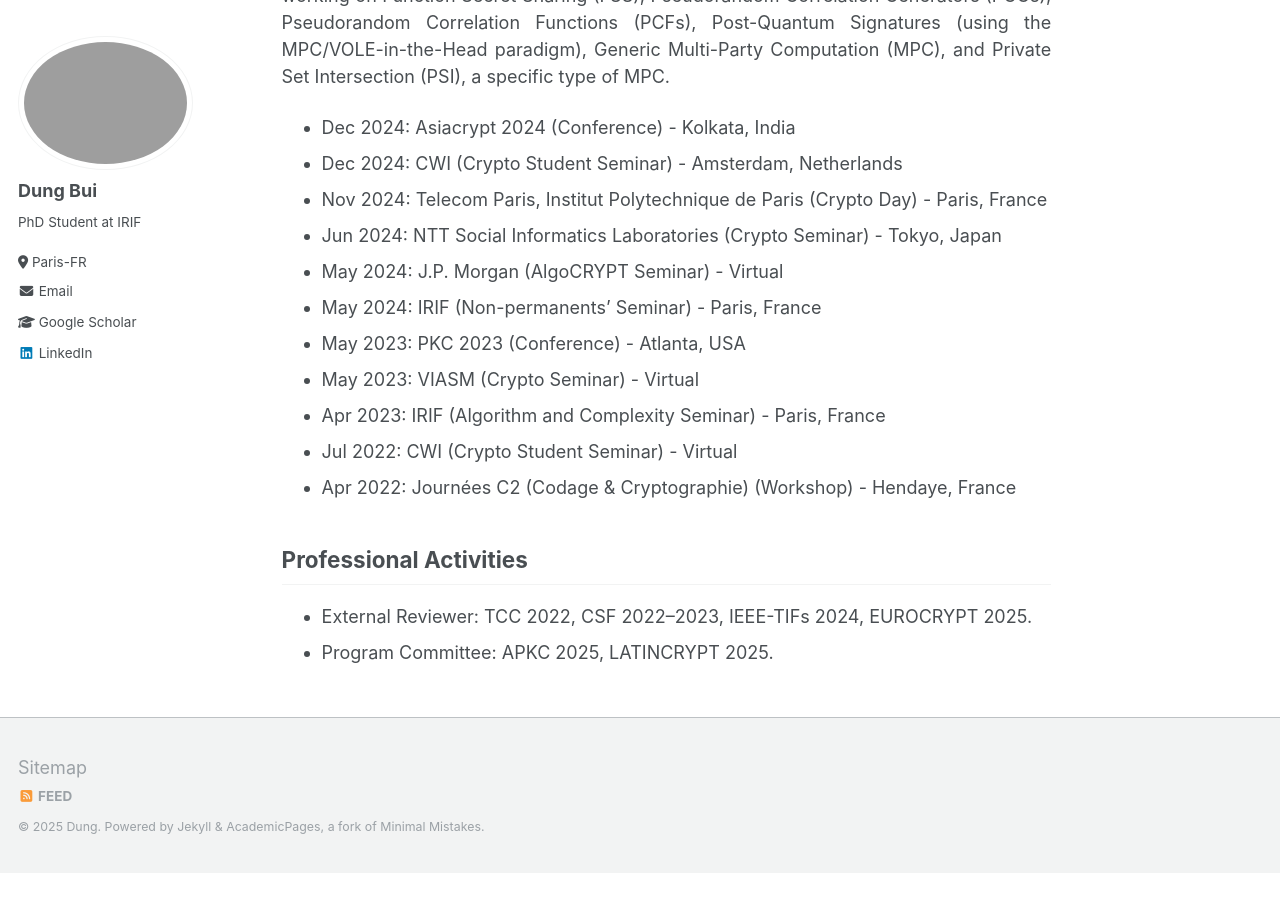
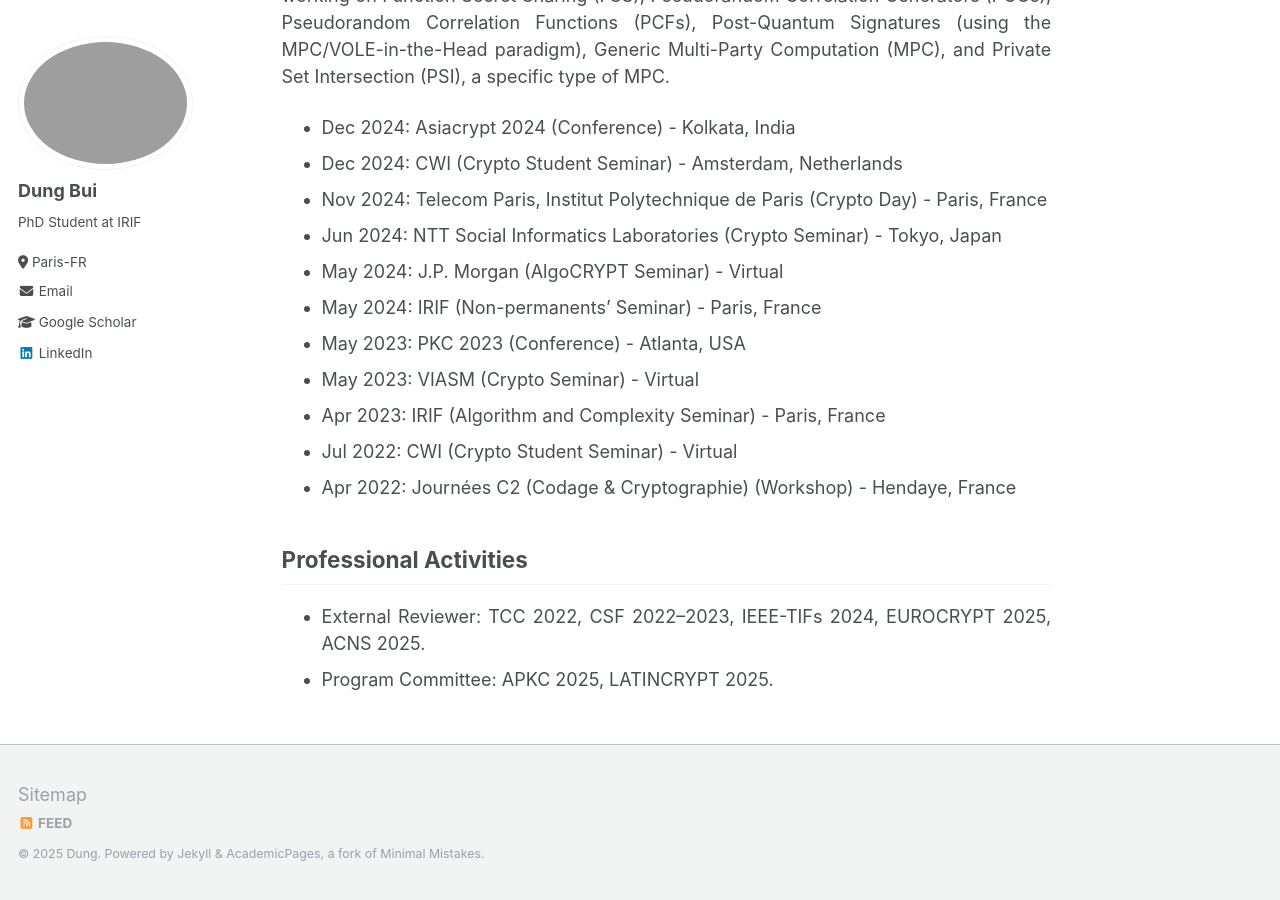
Before and after one commit to dungbui15/dungbui15.github.io, a Jekyll site: the page built from _pages/about.md, in a window 1280 px wide and 900 px high, scrolled down 2130 px. Built offline with Jekyll 4.4.1, drawn with Linux system fonts in a browser that asks for light colours; before the commit the page ends 3003 px from its top, so only the background shows below that; some of the changed text lies outside the part shown.

Commit message:
Update about.md

```diff
--- a/_pages/about.md
+++ b/_pages/about.md
@@ -95,5 +95,5 @@ A list of talks where I had the opportunity to present and discuss my work. I ha
 - Apr 2022: Journées C2 (Codage & Cryptographie) (Workshop) - Hendaye, France
 
 ## Professional Activities
-- External Reviewer: TCC 2022, CSF 2022–2023, IEEE-TIFs 2024, EUROCRYPT 2025.
+- External Reviewer: TCC 2022, CSF 2022–2023, IEEE-TIFs 2024, EUROCRYPT 2025, ACNS 2025.
 - Program Committee: APKC 2025, LATINCRYPT 2025.
```
Also changed, not shown: other parts of _pages/about.md (+1 -1 lines).
